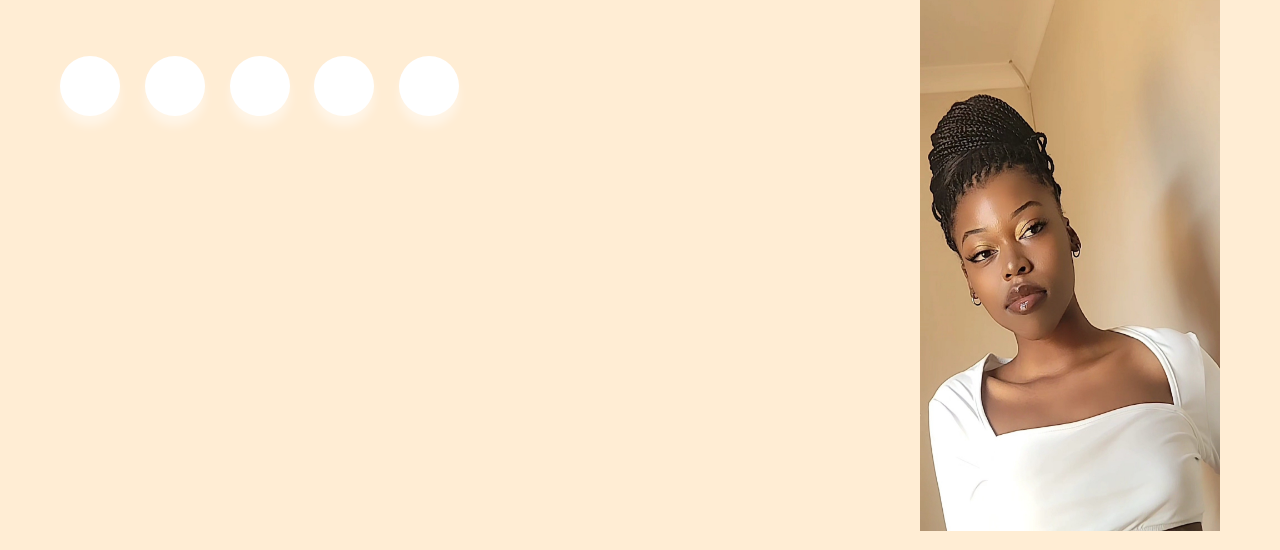
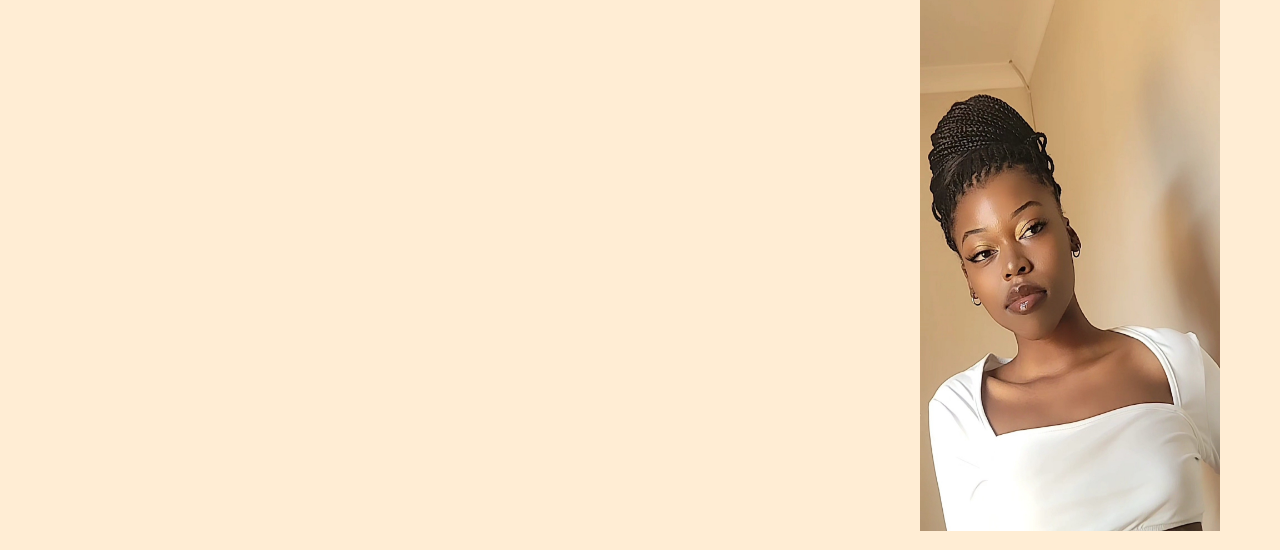
Before and after one commit to OratilweBotlhale/MyWebsite, a plain HTML site: page index.html in a window 1280 px wide. Shown: the part 250-800 px from the top of the page. Drawn offline with Linux system fonts and the light colour scheme.

Commit message:
Update index.html

```diff
--- a/index.html
+++ b/index.html
@@ -28,23 +28,7 @@
 
     <p> @auraaa.orah</p>
     <br>
-    <div class="socials">
-        <a href="#" class="Icon-button">
-            <div class="icon"> <i class="fab fa-facebook-f"></i> </div> <span>Facebook</span>
-         </a>
-        <a href="#" class="Icon-button">
-            <div class="icon"> <i class="fab fa-twitter"></i> </div> <span>Twitter</span>
-         </a>
-        <a href="#" class="Icon-button">
-            <div class="icon"> <i class="fab fa-instagram"></i> </div> <span>Instagram</span>
-         </a>
-        <a href="#" class="Icon-button">
-            <div class="icon"> <i class="fab fa-youtube"></i> </div> <span>YouTube</span>
-         </a>
-        <a href="#" class="Icon-button">
-            <div class="icon"> <i class="fa fa-envelope"></i></i> </div> <span>Mail</span>
-         </a>
-        </div>
+
 
 </body>
 </html>
```
